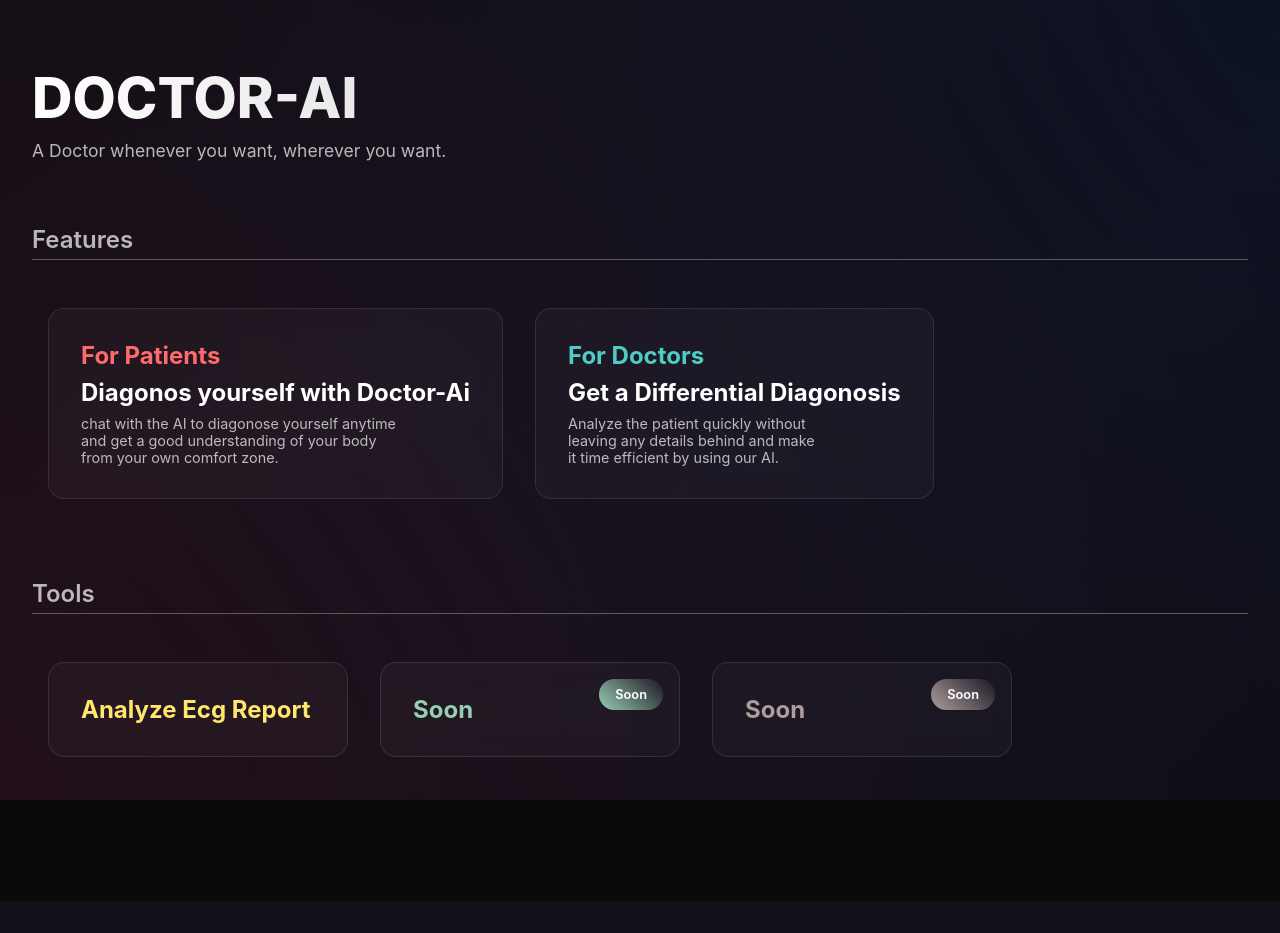
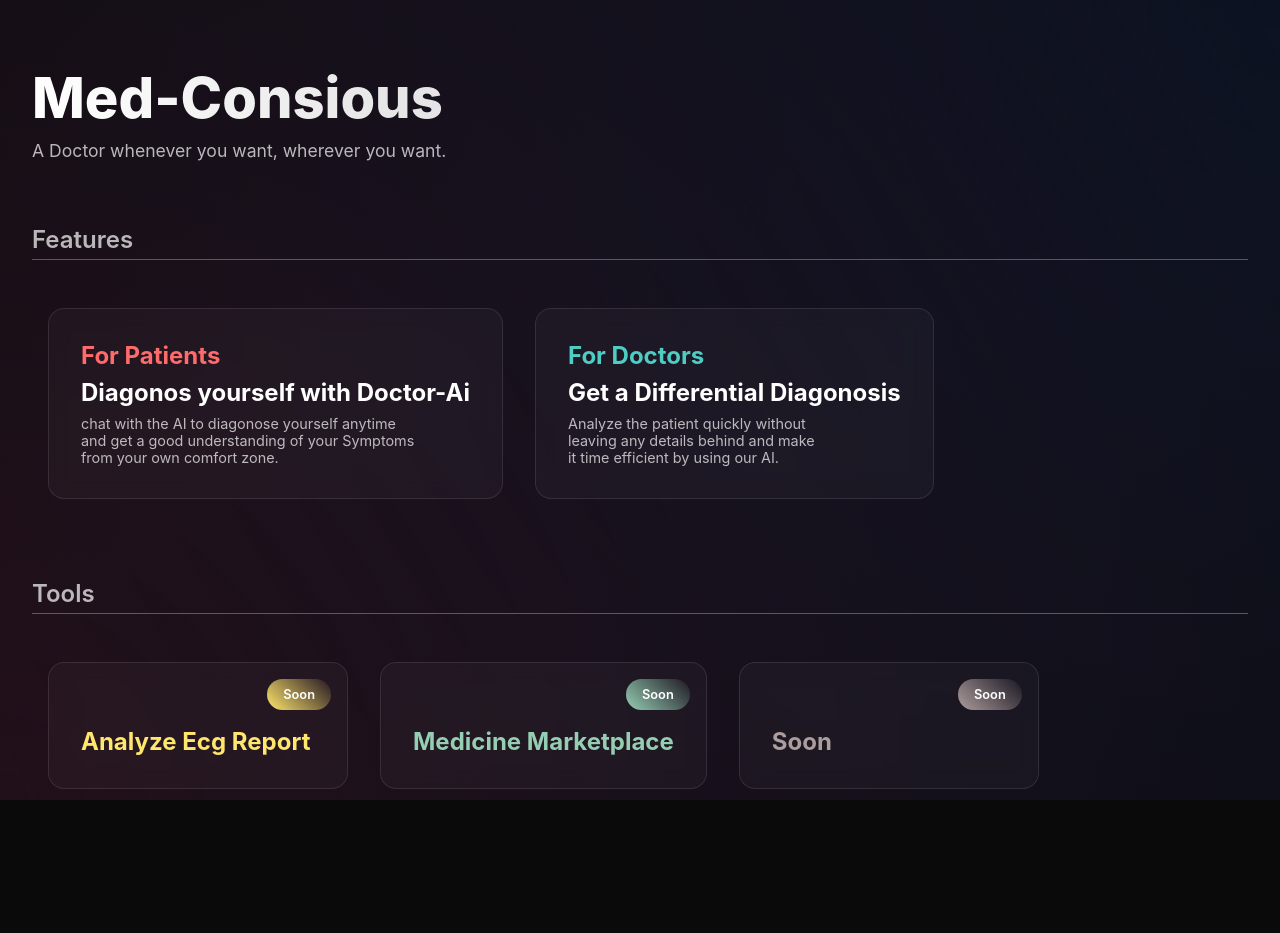
Before and after one commit to avijitbhuin21/doctor_ai_flask, a Flask app: page / in a window 1280 px wide. Before the commit the page ends 901 px from the top, so only its background shows below. Run offline with Flask 3, Linux system fonts and the light colour scheme; parts of the project's set-up code (start-up, migrations or seed data) failed here and were passed over.

Commit message:
render_deploy

```diff
--- a/main.py
+++ b/main.py
@@ -129,7 +129,7 @@ def get_ecg_report():
 
 
 if __name__ == "__main__":
-    app.run(debug=True, port=5000)
+    app.run(debug=True)
 
 
 # --------Patient Page-----------#
--- a/templates/homepage.html
+++ b/templates/homepage.html
@@ -3,13 +3,13 @@
 <head>
     <meta charset="UTF-8">
     <meta name="viewport" content="width=device-width, initial-scale=1.0">
-    <title>Doctor-AI</title>
+    <title>Med-Consious</title>
     <link rel="stylesheet" href="static/css/homepage.css">
 </head>
 <body>
     <div class="gradient-bg"></div>
     <div class="container">
-        <h1 class="title">DOCTOR-AI</h1>
+        <h1 class="title">Med-Consious</h1>
         <p class="subtitle">A Doctor whenever you want, wherever you want. </p>
 
         <section class="section">
@@ -20,7 +20,7 @@
                         <div class="box-content">
                             <span class="box-number">For Patients</span>
                             <h3>Diagonos yourself with Doctor-Ai</h3>
-                            <p>chat with the AI to diagonose yourself anytime<br> and get a good understanding of your body <br>from your own comfort zone.</p>
+                            <p>chat with the AI to diagonose yourself anytime<br> and get a good understanding of your Symptoms <br>from your own comfort zone.</p>
                         </div>
                         <div class="box-overlay"></div>
                     </div>
@@ -48,22 +48,32 @@
             <h2 class="section-title">Tools</h2>
             <div class="scroll-container" data-scroll-container>
                 <div class="box-container Tools">
-                    <div class="box" style="--accent-color: #FFE66D" onclick="window.location.href='/get_ecg'">
+                    <!-- <div class="box" style="--accent-color: #FFE66D" onclick="window.location.href='/get_ecg'">
                         <div class="box-content">
-                            <span class="box-number">Analyze Ecg Report</span>
+                            <span style="padding-top: 2rem;" class="box-number">Analyze Ecg Report</span>
+                            <div class="premium-badge">Soon</div>
+                        </div>
+                        <div class="box-overlay"></div>
+                    </div> -->
+                    <div class="box not_ready" style="--accent-color: #FFE66D" onclick="window.location.href='/get_ecg'">
+                        <div class="box-content">
+                            <span style="padding-top: 2rem;" class="box-number">Analyze Ecg Report</span>
+                            <div class="premium-badge">Soon</div>
                         </div>
                         <div class="box-overlay"></div>
                     </div>
+
+
                     <div class="box not_ready" style="--accent-color: #96CEB4">
                         <div class="box-content">
-                            <span class="box-number">Soon</span>
+                            <span style="padding-top: 2rem;" class="box-number">Medicine Marketplace</span>
                             <div class="premium-badge">Soon</div>
                         </div>
                         <div class="box-overlay"></div>
                     </div>
                     <div class="box not_ready" style="--accent-color: #AD9D9D">
                         <div class="box-content">
-                            <span class="box-number">Soon</span>
+                            <span style="padding-top: 2rem;" class="box-number">Soon</span>
                             <div class="premium-badge">Soon</div>
                         </div>
                         <div class="box-overlay"></div>
```
Also changed, not shown: readme.md, 1 other file.
